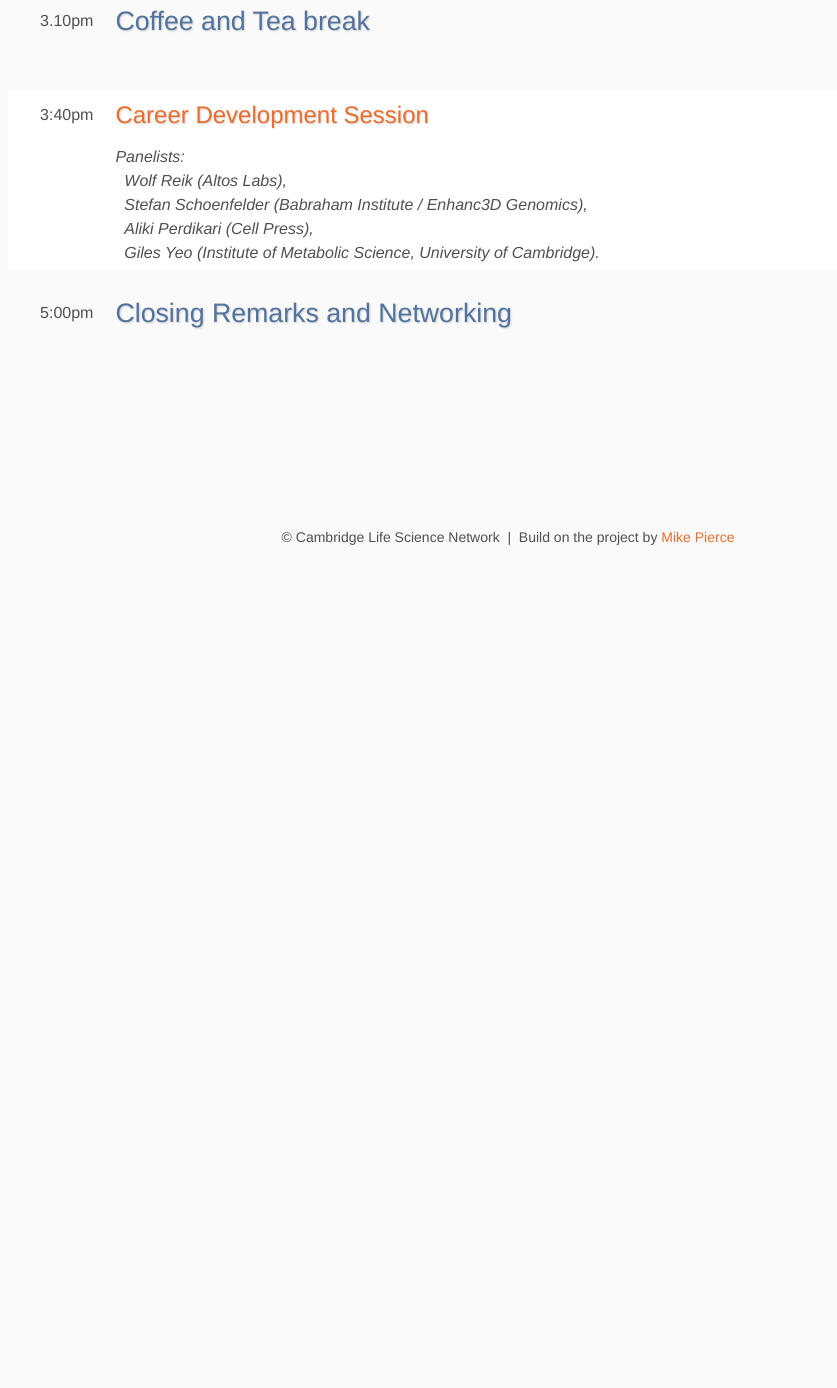
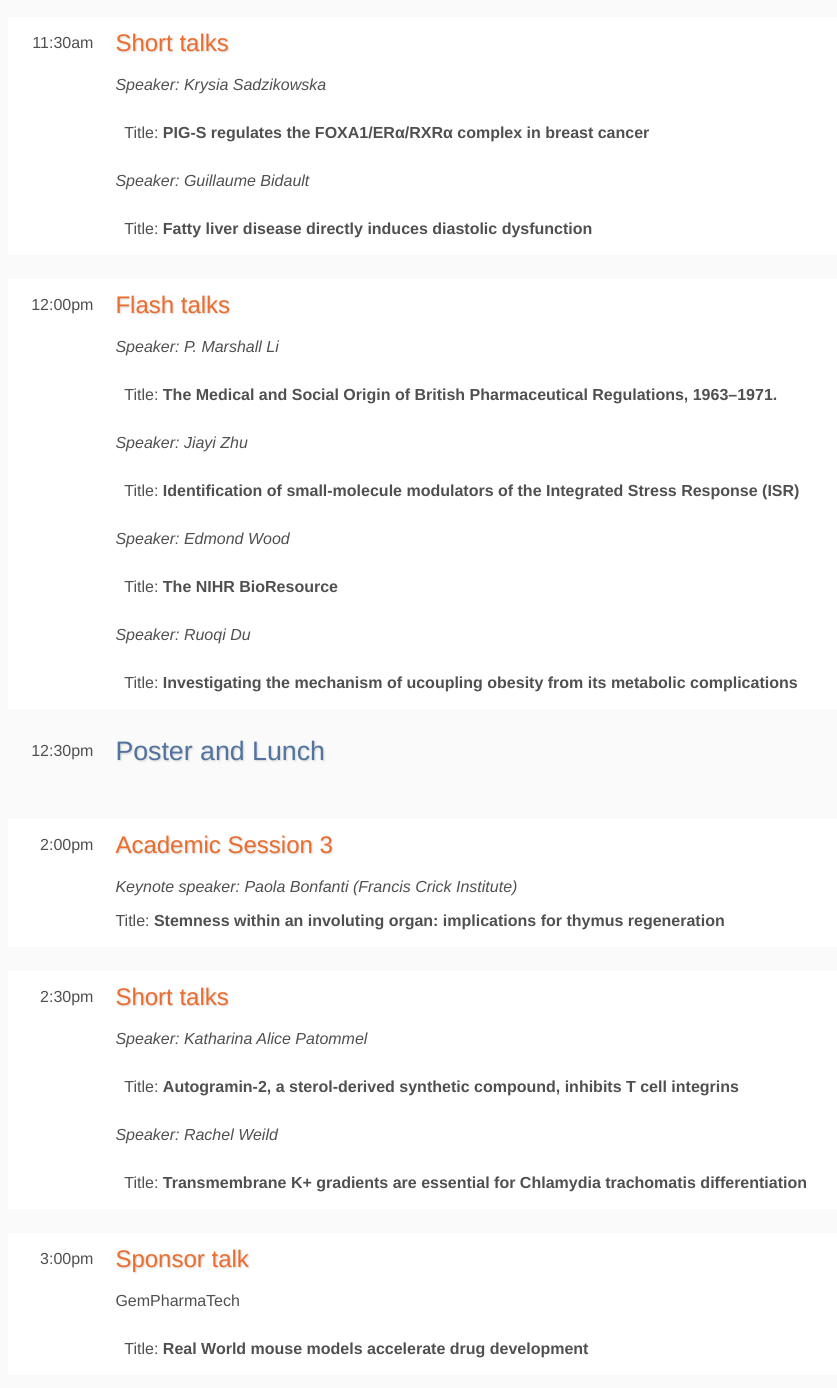
Before and after one commit to CamLS-committee/CamLS2024.github.io, a plain HTML site: page program/index.html in a window 1280 px wide. Shown: the part 1492-2880 px from the top of the page, without its empty margins (132-969 px from the left). Before the commit the page ends 2101 px from the top, so only its background shows below. Drawn offline with nearby package versions, Linux system fonts and the light colour scheme; some packages are replaced by stand-ins of ours; files that its build step writes are made by us from their sources; a web font is replaced by a local one.

Commit message:
Update index.html

```diff
--- a/program/index.html
+++ b/program/index.html
@@ -98,6 +98,28 @@
         </tr>
     </table>
 
+    <table id="AS1_S" class="plenary">
+        <tr>
+            <td class="date" rowspan="3">
+                10:00am
+            </td>
+            <td class="title">
+                Short talks
+            </td>
+        </tr>
+        <tr>
+            <td class="abstract">
+                <i>Speaker: Clara Faria</i>
+                <br></br>
+                &nbsp;&nbsp;Title: <b>The National Prevalence of Eating Disorders in Children and Young People in England: a Public Health concern</b>
+                <br></br>
+                <i>Speaker: Weizhong Zheng</i>
+                <br></br>
+                &nbsp;&nbsp;Title: <b>Cell-type aware CRISPR editing outcomes prediction</b>
+            </td>
+        </tr>
+    </table>
+
     <table>
         <tr>
             <td class="date" rowspan="2">
@@ -132,10 +154,57 @@
                 Title:  <b>Biofabrication and 3D Bioprinting for Engineering Biology</b>
             </td>
         </tr>
+    </table>
+
+    <table id="AS2_S" class="plenary">
         <tr>
-            <td></td>
-            <td class="speaker">
-                Followed by short talks and flash talks.
+            <td class="date" rowspan="3">
+                11:30am
+            </td>
+            <td class="title">
+                Short talks
+            </td>
+        </tr>
+        <tr>
+            <td class="abstract">
+                <i>Speaker: Krysia Sadzikowska</i>
+                <br></br>
+                &nbsp;&nbsp;Title: <b>PIG-S regulates the FOXA1/ERα/RXRα complex in breast cancer</b>
+                <br></br>
+                <i>Speaker: Guillaume Bidault</i>
+                <br></br>
+                &nbsp;&nbsp;Title: <b>Fatty liver disease directly induces diastolic dysfunction</b>
+            </td>
+        </tr>
+    </table>
+
+    <table id="AS2_F" class="plenary">
+        <tr>
+            <td class="date" rowspan="3">
+                12:00pm
+            </td>
+            <td class="title">
+                Flash talks
+            </td>
+        </tr>
+        <tr>
+            <td class="abstract">
+                <i>Speaker: P. Marshall Li</i>
+                <br></br>
+                &nbsp;&nbsp;Title: <b>The Medical and Social Origin of British Pharmaceutical Regulations, 1963–1971.</b>
+                <br></br>
+                <i>Speaker: Jiayi Zhu</i>
+                <br></br>
+                &nbsp;&nbsp;Title: <b>Identification of small-molecule modulators of the Integrated Stress Response (ISR)</b>
+                <br></br>
+                <i>Speaker: Edmond Wood</i>
+                <br></br>
+                &nbsp;&nbsp;Title: <b>The NIHR BioResource</b>
+                <br></br>
+                <i>Speaker: Ruoqi Du</i>
+                <br></br>
+                &nbsp;&nbsp;Title: <b>Investigating the mechanism of ucoupling obesity from its metabolic complications</b>
+
             </td>
         </tr>
     </table>
@@ -175,6 +244,47 @@
             </td>
         </tr>
     </table>
+
+    <table id="AS3_S" class="plenary">
+        <tr>
+            <td class="date" rowspan="3">
+                2:30pm
+            </td>
+            <td class="title">
+                Short talks
+            </td>
+        </tr>
+        <tr>
+            <td class="abstract">
+                <i>Speaker: Katharina Alice Patommel</i>
+                <br></br>
+                &nbsp;&nbsp;Title: <b>Autogramin-2, a sterol-derived synthetic compound, inhibits T cell integrins</b>
+                <br></br>
+                <i>Speaker: Rachel Weild</i>
+                <br></br>
+                &nbsp;&nbsp;Title: <b>Transmembrane K+ gradients are essential for Chlamydia trachomatis differentiation</b>
+            </td>
+        </tr>
+    </table>
+
+    <table id="AS3_Spo" class="plenary">
+        <tr>
+            <td class="date" rowspan="3">
+                3:00pm
+            </td>
+            <td class="title">
+                Sponsor talk
+            </td>
+        </tr>
+        <tr>
+            <td class="abstract">
+                GemPharmaTech
+                <br></br>
+                &nbsp;&nbsp;Title: <b>Real World mouse models accelerate drug development</b>
+            </td>
+        </tr>
+    </table>
+
 
     <table>
         <tr>
```
